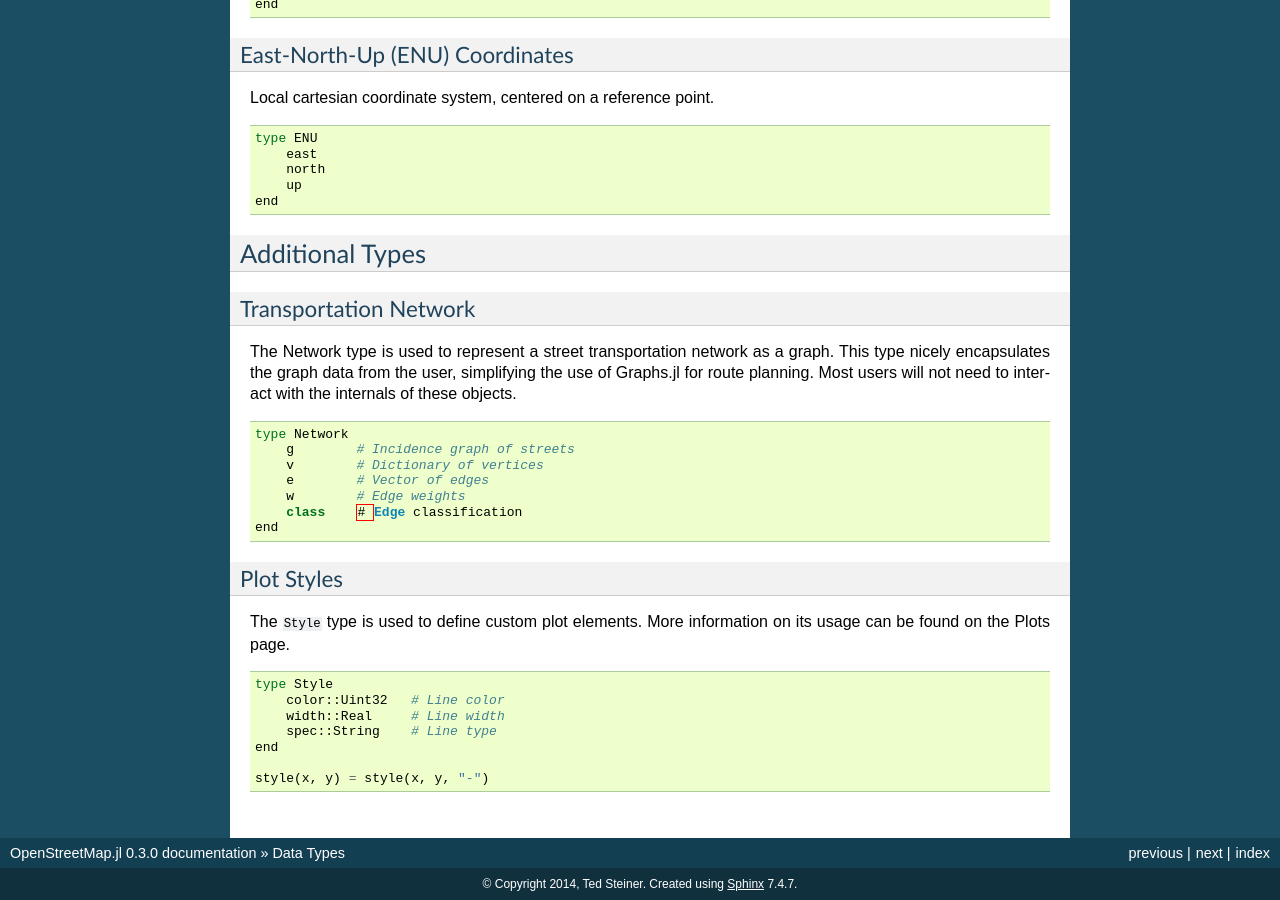
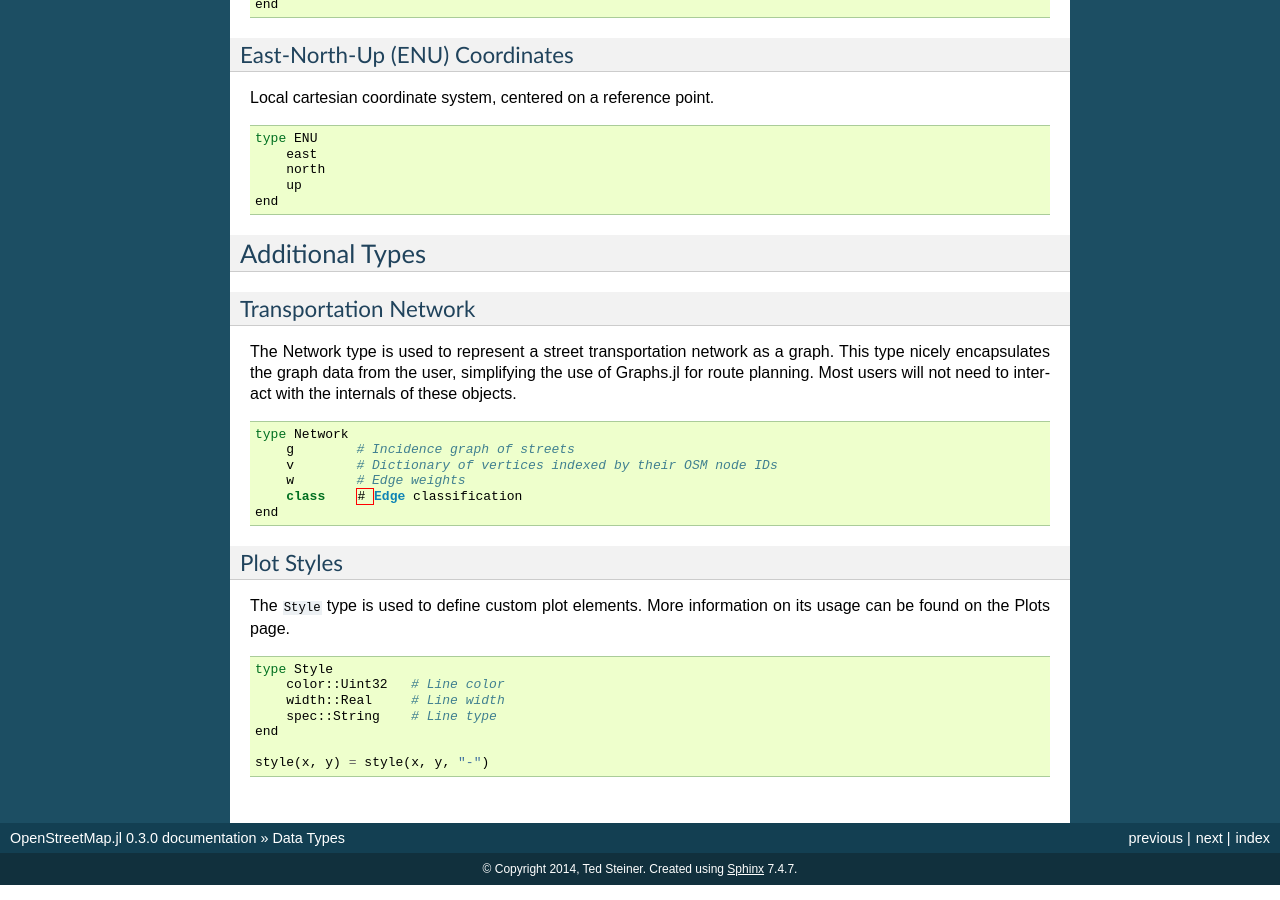
Before and after one commit to tedsteiner/OpenStreetMap.jl, a Sphinx documentation site: the page built from docs/types.rst, in a window 1280 px wide and 900 px high, scrolled down 2439 px. Built offline with Sphinx 7.4.7, drawn with Linux system fonts in a browser that asks for light colours.

Commit message:
Removed "e" from Network type. This wasn't actually used by anything, and is all information already contained in Network.g. In case it ever is needed by someone, I added a function "getEdges(network)" that [inefficiently] regenerates the vector of edges, indexed by their edge indices. This function was left internal, but was added to the routes.jl test. Issue #42.
Signed-off-by: Ted Steiner <tsteiner2@gmail.com>

```diff
--- a/docs/types.rst
+++ b/docs/types.rst
@@ -156,8 +156,7 @@ The Network type is used to represent a street transportation network as a graph
 
     type Network
         g        # Incidence graph of streets
-        v        # Dictionary of vertices
-        e        # Vector of edges
+        v        # Dictionary of vertices indexed by their OSM node IDs
         w        # Edge weights
         class    # Edge classification
     end
```
Also changed, not shown: 3 other files.
